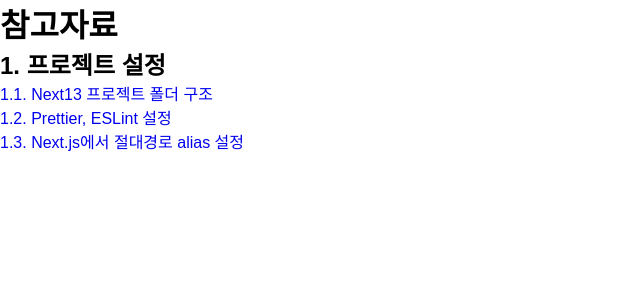
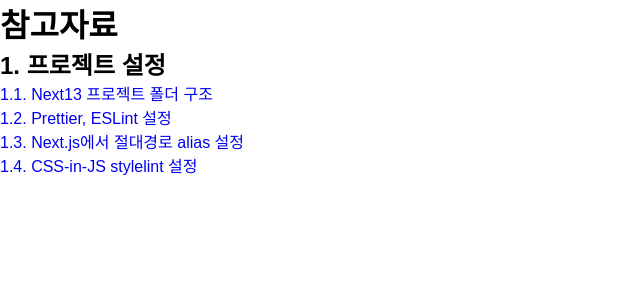
Before and after one commit to Orchemi/Code_Playground, a Next.js app: page /references in a window 1280 px wide. Shown: the top 300 px of the page, without its empty margins (0-640 px from the left). Built offline with nearby package versions, Linux system fonts and the light colour scheme.

Commit message:
feat: emotion/css 설치 및 stylelint 설정

```diff
--- a/src/app/references/page.tsx
+++ b/src/app/references/page.tsx
@@ -16,6 +16,10 @@
           href={'https://flamingotiger.github.io/frontend/react/nextjs-absolute-path/'}
           name={'1.3. Next.js에서 절대경로 alias 설정'}
         />
+        <SiteLink
+          href={'https://velog.io/@s_sangs/CSS-in-JS-Stylelint-feat.-emotion-styled-components'}
+          name={'1.4. CSS-in-JS stylelint 설정'}
+        />
       </ul>
     </main>
   );
```
Also changed, not shown: package.json (+7 -1 lines), .eslintrc.json, .stylelintrc.json (added), 2 other files (tests, documents, lock files or other folders).
